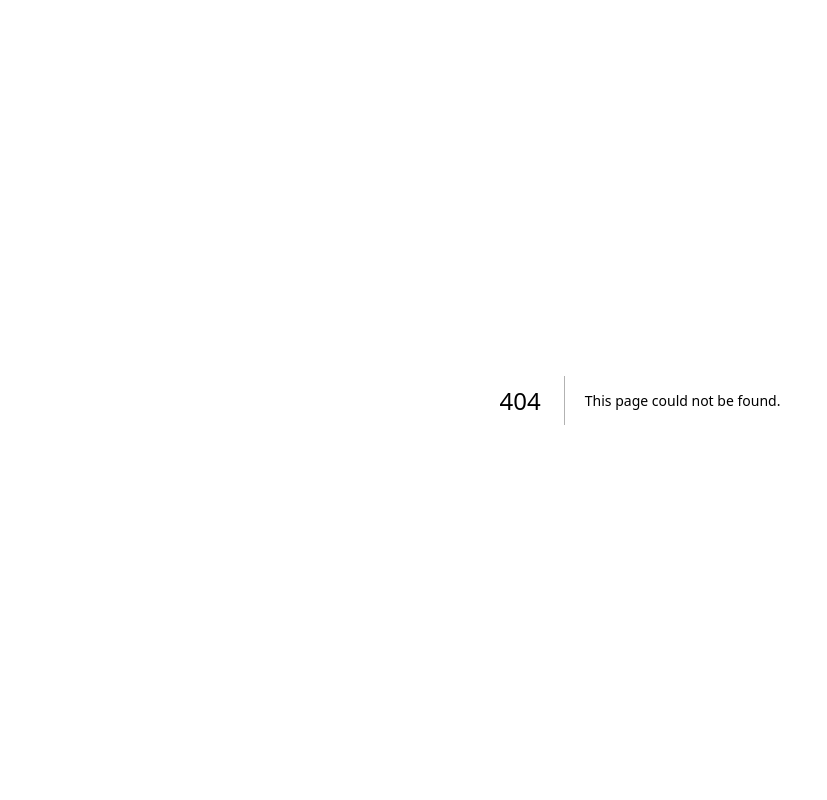
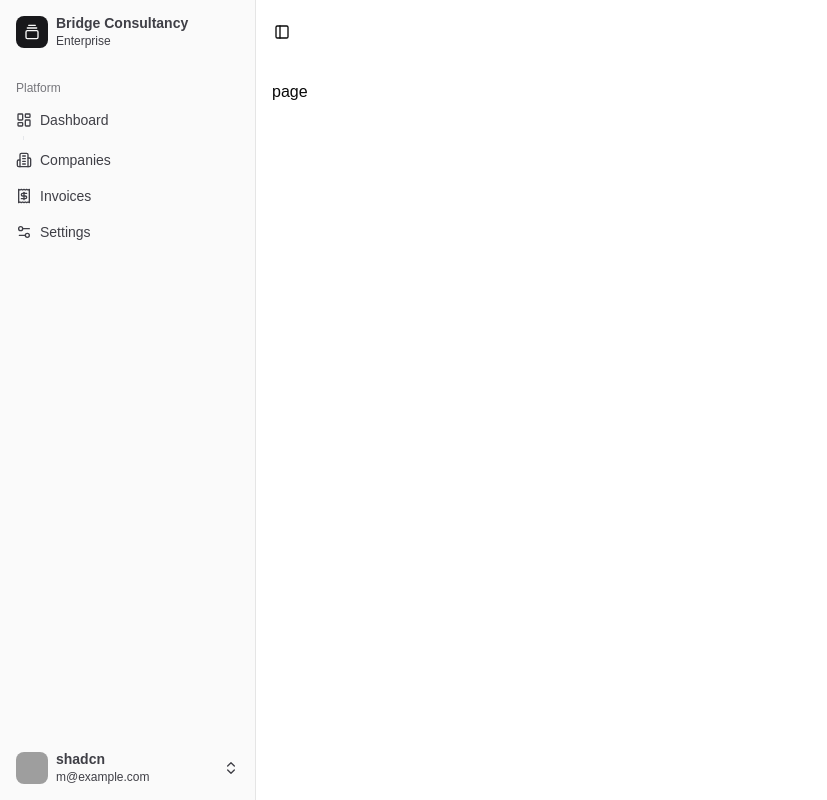
Before and after one commit to mikkouson/Bridge-Consultancy, a Next.js app: page /invoices in a window 1280 px wide. Before the commit this address had no page. Shown: the whole page, without its empty margins (0-827 px from the left). Built offline with nearby package versions, Linux system fonts and the light colour scheme; grey boxes are pictures that could not be loaded.

Commit message:
Remove unused breadcrumb and separator imports from layout and add a new invoices page component

```diff
--- /dev/null
+++ b/app/(admin)/invoices/page.tsx
@@ -0,0 +1,7 @@
+import React from "react";
+
+const page = () => {
+  return <div>page</div>;
+};
+
+export default page;
--- a/app/(admin)/layout.tsx
+++ b/app/(admin)/layout.tsx
@@ -1,13 +1,13 @@
 import { AppSidebar } from "@/components/app-sidebar";
-import {
-  Breadcrumb,
-  BreadcrumbItem,
-  BreadcrumbLink,
-  BreadcrumbList,
-  BreadcrumbPage,
-  BreadcrumbSeparator,
-} from "@/components/ui/breadcrumb";
-import { Separator } from "@/components/ui/separator";
+// import {
+//   Breadcrumb,
+//   BreadcrumbItem,
+//   BreadcrumbLink,
+//   BreadcrumbList,
+//   BreadcrumbPage,
+//   BreadcrumbSeparator,
+// } from "@/components/ui/breadcrumb";
+// import { Separator } from "@/components/ui/separator";
 import {
   SidebarInset,
   SidebarProvider,
@@ -26,7 +26,7 @@ export default async function DashboardLayout({
         <SidebarInset className="flex flex-col flex-1 overflow-hidden">
           <header className="flex h-16 shrink-0 items-center gap-2 px-4">
             <SidebarTrigger className="-ml-1" />
-            <Separator orientation="vertical" className="mr-2 h-4" />
+            {/* <Separator orientation="vertical" className="mr-2 h-4" />
             <Breadcrumb>
               <BreadcrumbList>
                 <BreadcrumbItem className="hidden md:block">
@@ -39,7 +39,7 @@ export default async function DashboardLayout({
                   <BreadcrumbPage>Data Fetching</BreadcrumbPage>
                 </BreadcrumbItem>
               </BreadcrumbList>
-            </Breadcrumb>
+            </Breadcrumb> */}
           </header>
           <div className="flex-1 overflow-auto p-4">{children}</div>
         </SidebarInset>
```
